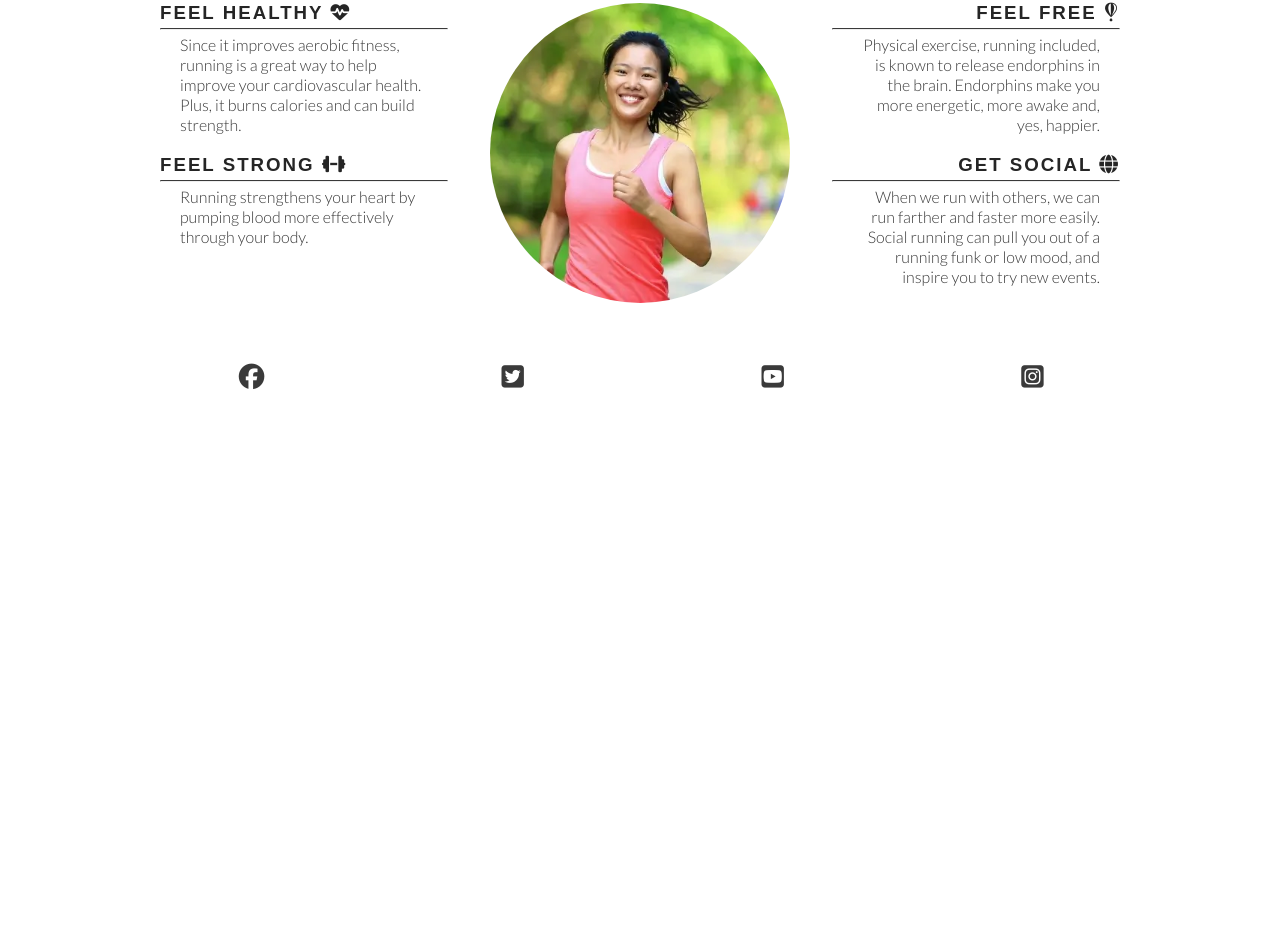
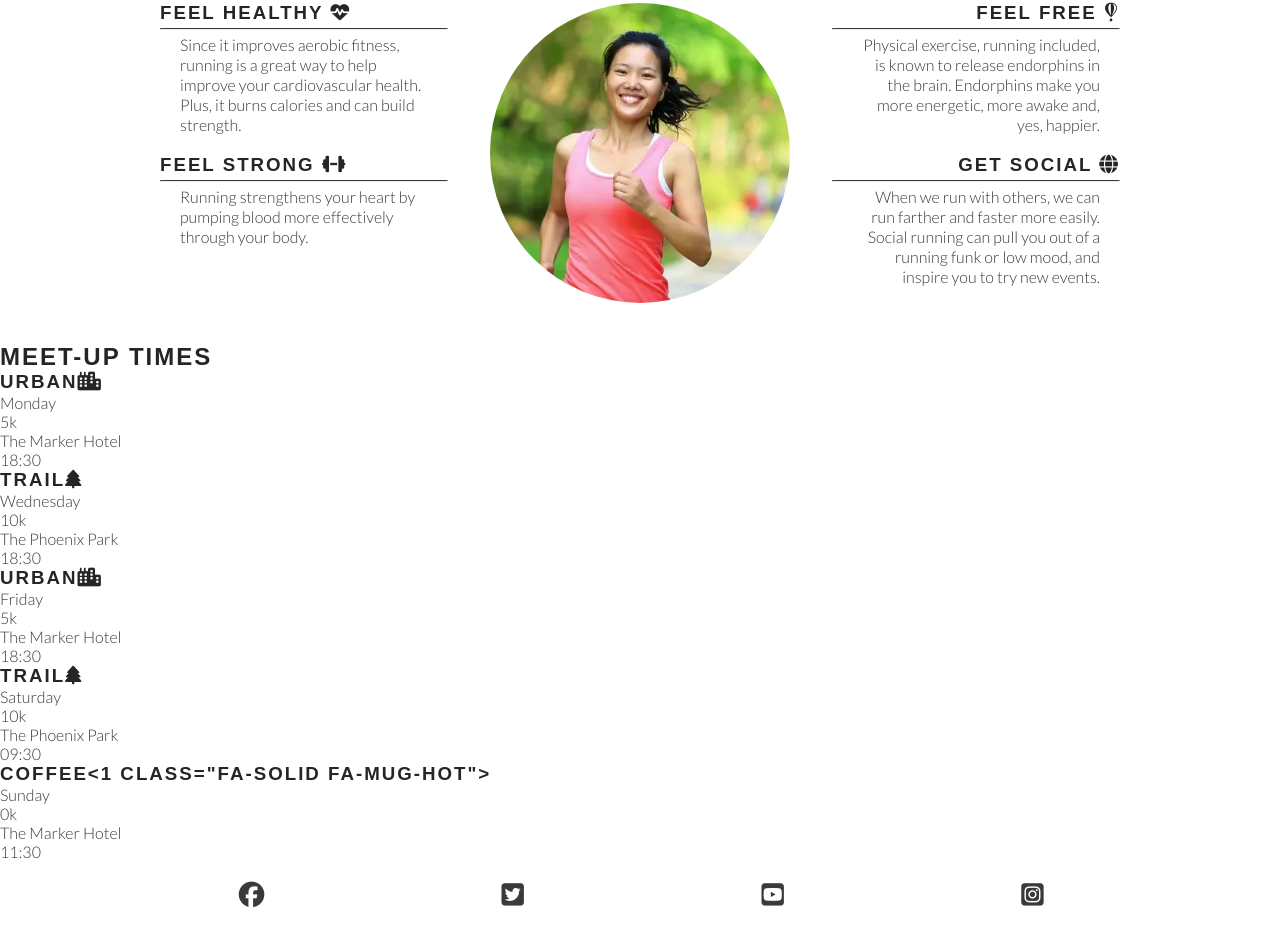
Before and after one commit to marklaban36/love-running, a plain HTML site: page index.html in a window 1280 px wide. Shown: the part 767-1696 px from the top of the page. Before the commit the page ends 1178 px from the top, so only its background shows below. Drawn offline with Linux system fonts and the light colour scheme.

Commit message:
Add meet up section

```diff
--- a/index.html
+++ b/index.html
@@ -93,6 +93,48 @@
                 </div>
             </div>
         </section>
+        <!-- meetup times section -->
+        <section id="meetups">
+            <h2>Meet-up Times</h2>
+             <div id="times">
+                <div>
+                    <h3>Urban<i class="fa-solid fa-city"></i></h3>
+                    <p>Monday</p>
+                    <p>5k</p>
+                    <p>The Marker Hotel</p>
+                    <p>18:30</p>
+                </div>
+                <div>
+                    <h3>Trail<i class="fa-solid fa-tree"></i></h3>
+                    <p>Wednesday</p>
+                    <p>10k</p>
+                    <p>The Phoenix Park</p>
+                    <p>18:30</p>
+                </div>
+                <div>
+                    <h3>Urban<i class="fa-solid fa-city"></i></h3>
+                    <p>Friday</p>
+                    <p>5k</p>
+                    <p>The Marker Hotel</p>
+                    <p>18:30</p>
+                </div>
+                <div>
+                    <h3>Trail<i class="fa-solid fa-tree"></i></h3>
+                    <p>Saturday</p>
+                    <p>10k</p>
+                    <p>The Phoenix Park</p>
+                    <p>09:30</p>
+                </div>
+                <div>
+                    <h3>Coffee<1 class="fa-solid fa-mug-hot"></1></h3>
+                    <p>Sunday</p>
+                    <p>0k</p>
+                    <p>The Marker Hotel</p>
+                    <p>11:30</p>
+                </div>
+             </div>
+
+        </section>
 
     </main>
     <!--This is the footer-->
```
